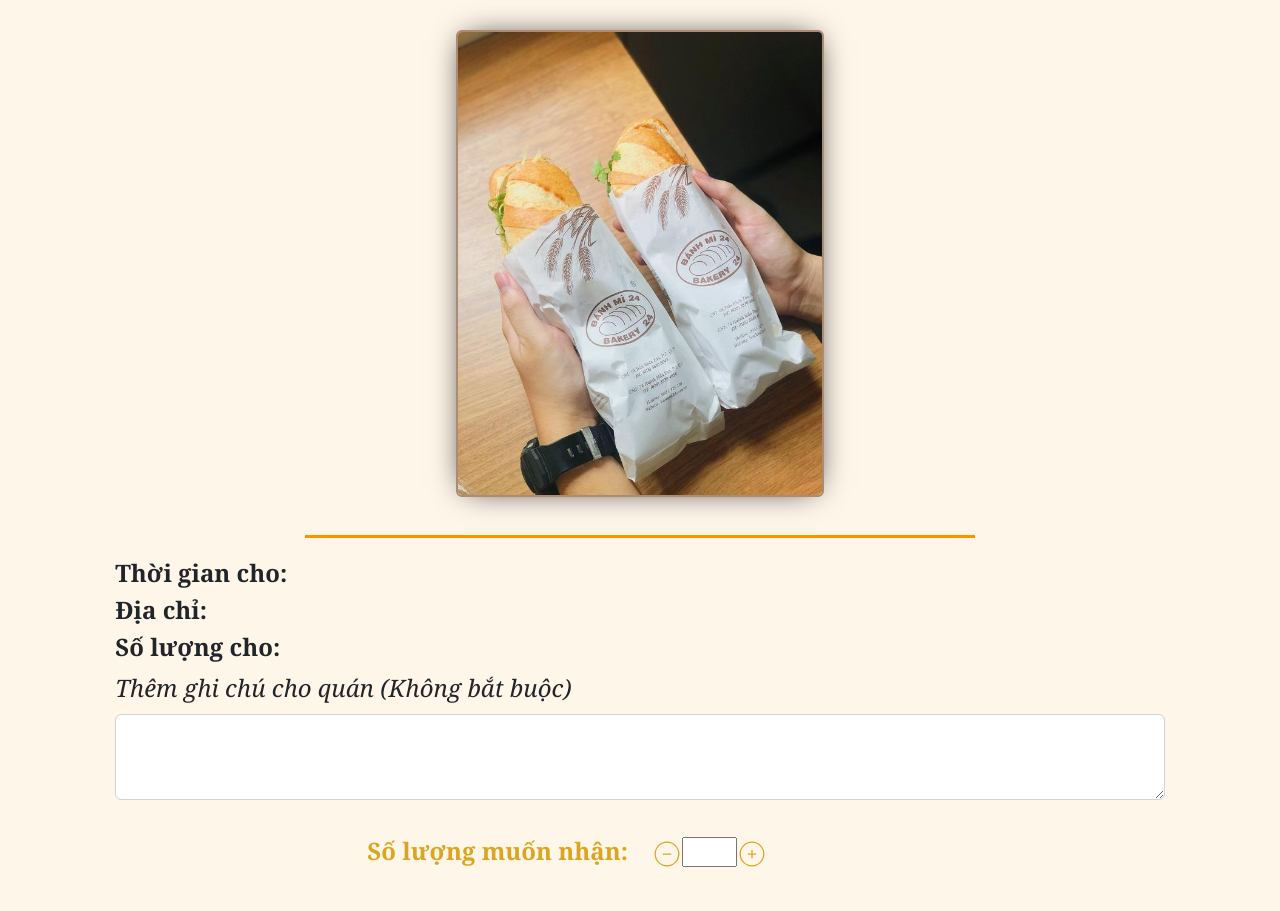
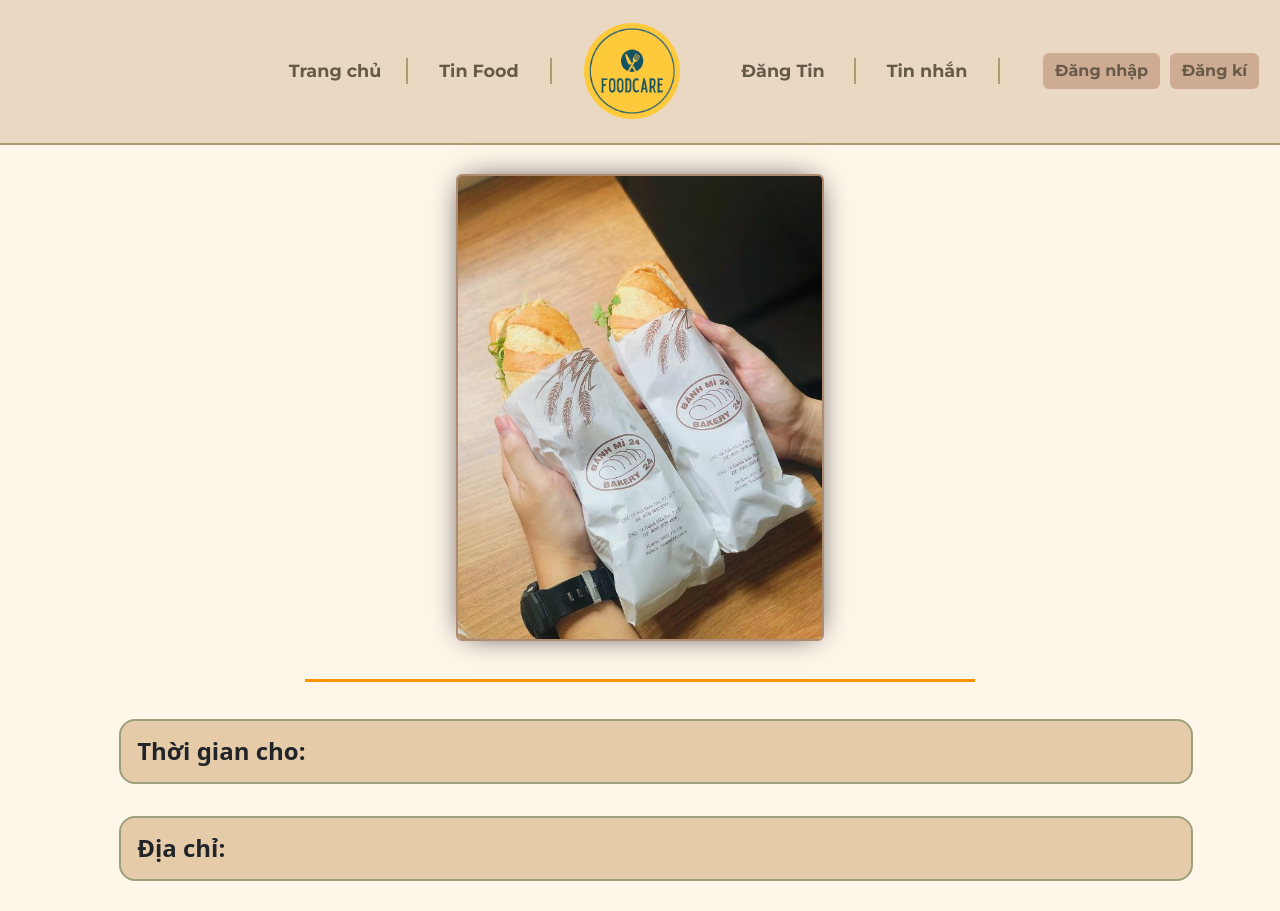
Before and after one commit to quyenUit/Frontend_ShareFood_Project, a React (Create React App) app in the folder share-food-pwa-app/: page /food_detail in a window 1280 px wide. Shown: the top 911 px of the page. Built offline with nearby package versions, Linux system fonts and the light colour scheme.

Commit message:
upload file for performance

```diff
--- a/share-food-pwa-app/src/App.js
+++ b/share-food-pwa-app/src/App.js
@@ -5,13 +5,16 @@ import { Routes, Route } from "react-router-dom";
 import LoginPage from "./pages/LoginPage";
 import Register from "./pages/Register";
 import FoodDetails from "./components/Products/FoodDetails";
+import NavbarPage from "./components/Header/navbarPage";
 function App() {
   return (
     <Routes>
-      <Route path="/" element={<HomePage />}></Route>
-      <Route path="/login" element={<LoginPage />} />
-      <Route path="/register" element={<Register />} />
-      <Route path="/food_detail" element={<FoodDetails />} />
+      <Route path="/" element={<NavbarPage />}>
+        <Route index element={<HomePage />} />
+        <Route path="login" element={<LoginPage />} />
+        <Route path="register" element={<Register />} />
+        <Route path="food_detail" element={<FoodDetails />} />
+      </Route>
     </Routes>
   );
 }
--- a/share-food-pwa-app/src/components/Header/navbarPage.js
+++ b/share-food-pwa-app/src/components/Header/navbarPage.js
@@ -6,7 +6,7 @@ import Navbar from 'react-bootstrap/Navbar';
 import {Dropdown} from 'react-bootstrap'
 import Offcanvas from 'react-bootstrap/Offcanvas';
 import brandLogo from '../../images/brand.png';
-import { useLocation } from 'react-router-dom';
+import { Outlet, useLocation } from 'react-router-dom';
 import user from '../../images/user.png';
 import notification from '../../images/bell.png';
 const CustomToggle = React.forwardRef(({ children, onClick }, ref) => (
@@ -21,6 +21,7 @@ function NavbarPage(){
   const location = useLocation();
   return(
       <>
+        <div>
           <Navbar bg="light" expand="sm" style={{backgroundColor: "#FFF8EA"}}>
             <Container style={{padding: "0"}} fluid>
               <Navbar.Toggle aria-controls={`offcanvasNavbar-expand`} />
@@ -36,7 +37,7 @@ function NavbarPage(){
                 </Offcanvas.Header>
                 <Offcanvas.Body>
                   <Nav className="navbar justify-content-center flex-grow-1 pe-3">
-                  <Nav.Link className="nav-item" href="#action1">Trang chủ</Nav.Link>
+                    <Nav.Link className="nav-item" href="/">Trang chủ</Nav.Link>
                     <Nav.Link className="nav-item" href="#action2">Tin Food</Nav.Link>
                     <img style={{width: "6rem", margin:"0 2rem"}} src={brandLogo} alt="brand"></img>
                     <Nav.Link className="nav-item" href="#action2">Đăng Tin</Nav.Link>
@@ -72,6 +73,8 @@ function NavbarPage(){
               </Navbar.Offcanvas>
             </Container>
           </Navbar>
+        </div>
+        <Outlet />
     </>
   );
 }
--- a/share-food-pwa-app/src/components/Products/FoodDetails.css
+++ b/share-food-pwa-app/src/components/Products/FoodDetails.css
@@ -1,7 +1,3 @@
-* {
-  font-family: Cambria, Cochin, Georgia, Times, "Times New Roman", serif;
-}
-
 #curve-detail {
   margin-top: 30px;
   width: 50%;
@@ -22,13 +18,6 @@
   margin: auto;
 }
 
-h3 {
-  font-size: 1.5rem;
-  font-weight: bold;
-  color: goldenrod;
-  text-align: right;
-}
-
 .Ci-Minus {
   font-size: 30px;
   font-weight: 800;
@@ -45,12 +34,17 @@ h3 {
   width: 10%;
 }
 
-.btn {
-  display: flex;
-  margin: auto;
-  background-color: sandybrown;
-  justify-content: center;
-  border-radius: 10px;
-  margin-top: 50px;
-  margin-bottom: 50px;
+.order-number-food h3{
+  font-size: 1.5rem;
+  font-weight: bold;
+  color: goldenrod;
+  text-align: right;
 }
+
+.food-info h4{
+  margin: 1rem;
+  background-color: #E6CBA8;
+  padding: 1rem;
+  border-radius: 1rem;
+  border: 2px solid #9BA17B;
+}
--- a/share-food-pwa-app/src/components/Products/FoodDetails.js
+++ b/share-food-pwa-app/src/components/Products/FoodDetails.js
@@ -125,7 +125,7 @@ const FoodDetails = () => {
             </Form>
           </Row>
           <Row className="justify-content-md-center">
-            <Col xs={6}>
+            <Col className="order-number-food" xs={6}>
               <h3>Số lượng muốn nhận: </h3>
             </Col>
             <Col xs={6}>
--- a/share-food-pwa-app/src/pages/Home.js
+++ b/share-food-pwa-app/src/pages/Home.js
@@ -5,7 +5,6 @@ import Store from "../components/Body/Store";
 function HomePage() {
   return (
     <>
-      <NavbarPage />
       <CarouselFood />
       <Store />
     </>
```
Lines whose indentation alone changed are shown as unchanged.
